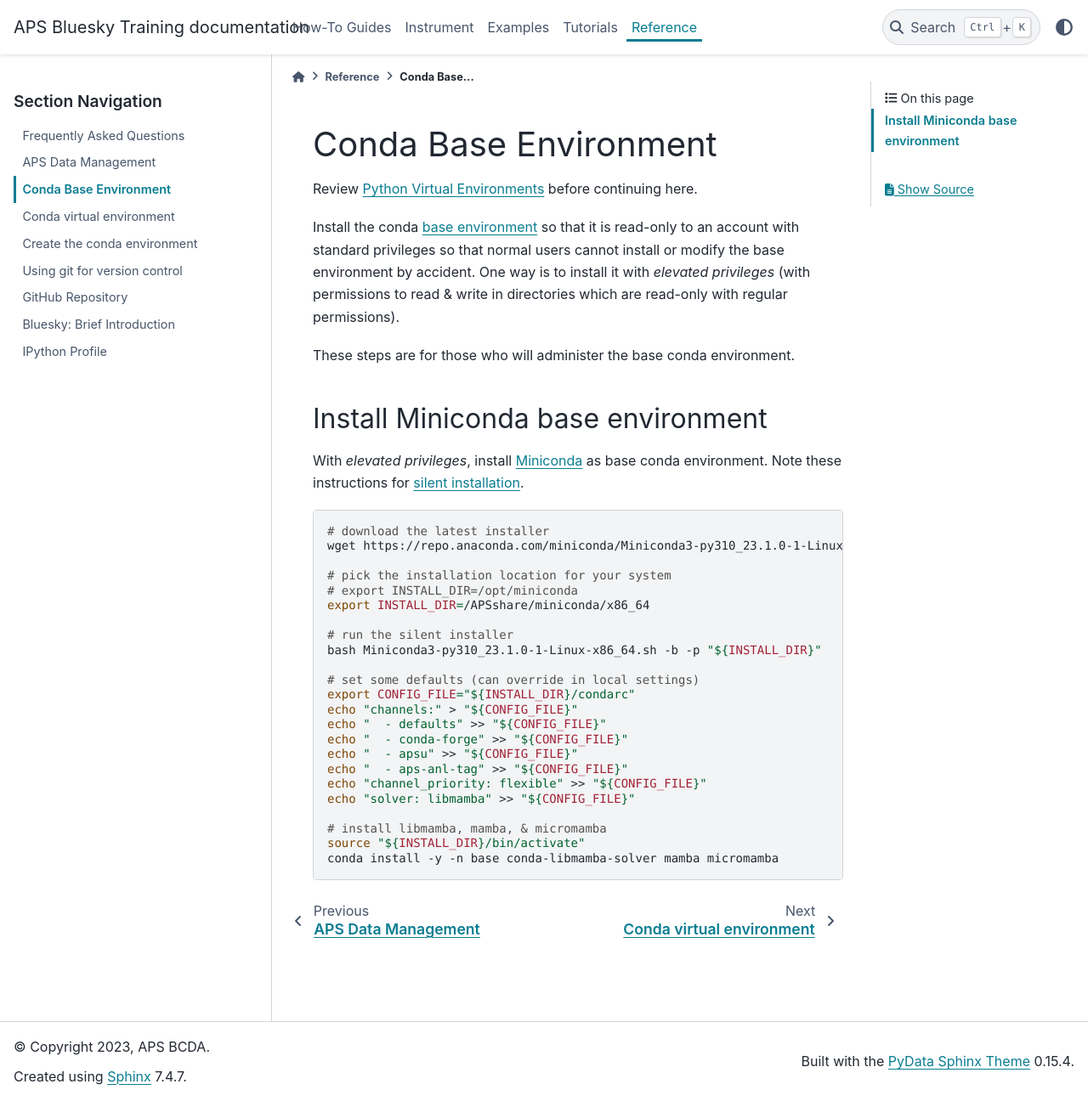
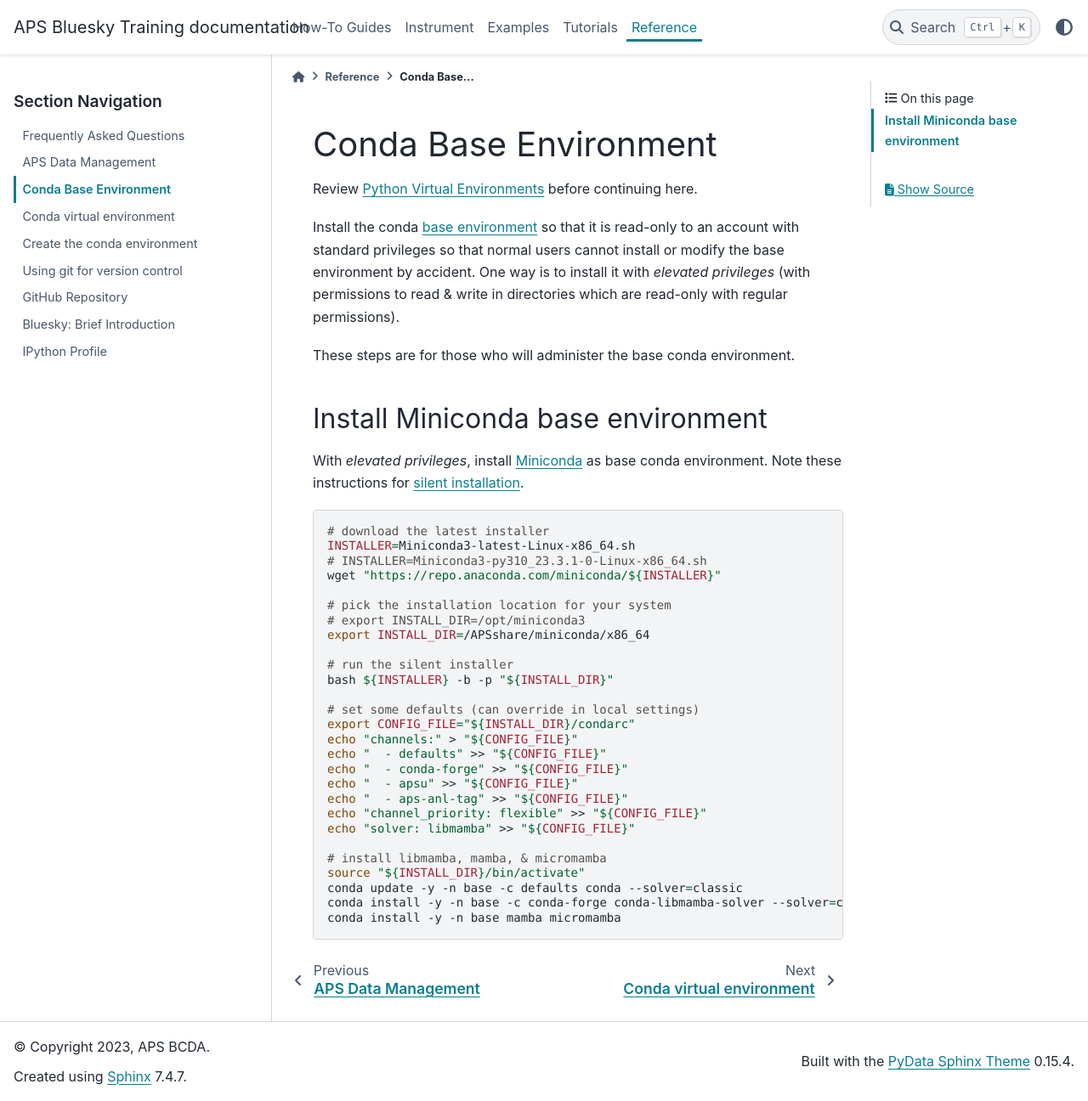
Before and after one commit to BCDA-APS/bluesky_training, a Sphinx documentation site: the page built from docs/source/reference/_conda_base.md, in a window 1280 px wide and 1296 px high. Shown: the whole window at 85% size. Built offline with Sphinx 7.4.7 and the PyData theme 0.15.4, drawn with Linux system fonts in a browser that asks for light colours.

Commit message:
DOC #192 replace the installer script example

````diff
--- a/docs/source/reference/_conda_base.md
+++ b/docs/source/reference/_conda_base.md
@@ -20,14 +20,16 @@ installation](https://conda.io/projects/conda/en/latest/user-guide/install/linux
 
 ```bash
 # download the latest installer
-wget https://repo.anaconda.com/miniconda/Miniconda3-py310_23.1.0-1-Linux-x86_64.sh
+INSTALLER=Miniconda3-latest-Linux-x86_64.sh
+# INSTALLER=Miniconda3-py310_23.3.1-0-Linux-x86_64.sh
+wget "https://repo.anaconda.com/miniconda/${INSTALLER}"
 
 # pick the installation location for your system
-# export INSTALL_DIR=/opt/miniconda
+# export INSTALL_DIR=/opt/miniconda3
 export INSTALL_DIR=/APSshare/miniconda/x86_64
 
 # run the silent installer
-bash Miniconda3-py310_23.1.0-1-Linux-x86_64.sh -b -p "${INSTALL_DIR}"
+bash ${INSTALLER} -b -p "${INSTALL_DIR}"
 
 # set some defaults (can override in local settings)
 export CONFIG_FILE="${INSTALL_DIR}/condarc"
@@ -41,5 +43,7 @@ echo "solver: libmamba" >> "${CONFIG_FILE}"
 
 # install libmamba, mamba, & micromamba
 source "${INSTALL_DIR}/bin/activate"
-conda install -y -n base conda-libmamba-solver mamba micromamba
+conda update -y -n base -c defaults conda --solver=classic
+conda install -y -n base -c conda-forge conda-libmamba-solver --solver=classic
+conda install -y -n base mamba micromamba
 ```
````
